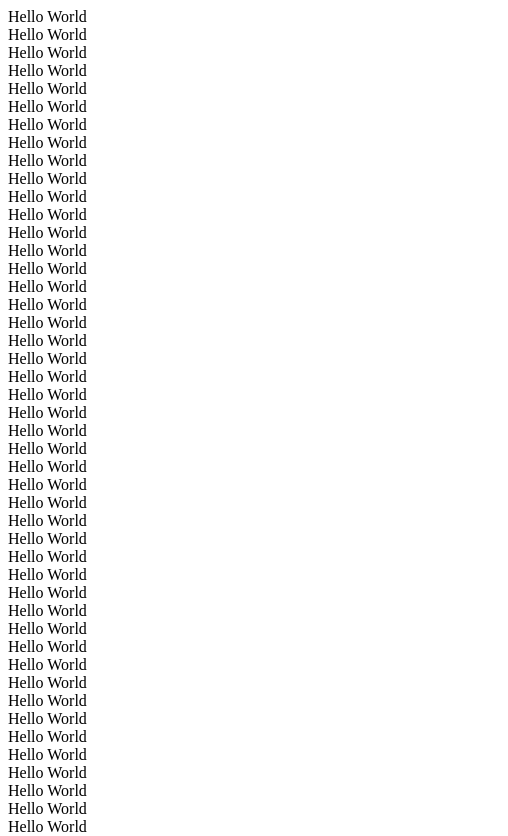
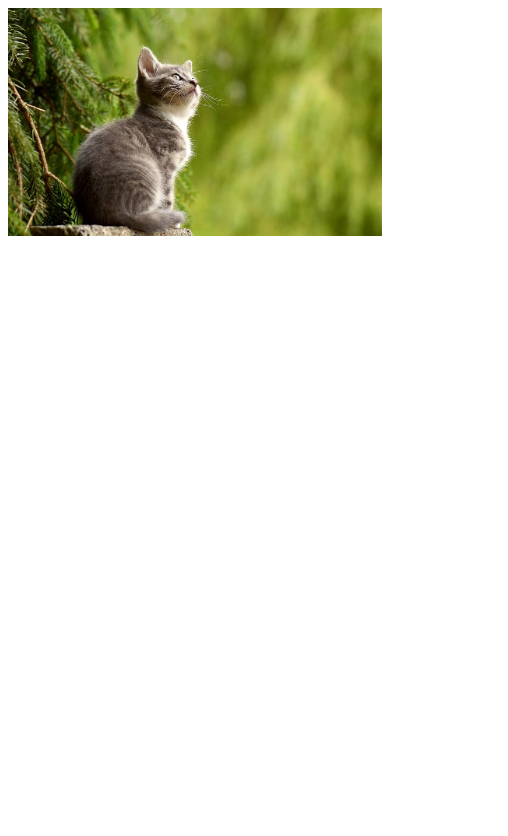
Before and after one commit to danielkellyio/opti-image, a Vue app: page / in a window 390 px wide. Shown: the top 836 px of the page, 508 px wide, since content can reach past the window. Built offline with nearby package versions, Linux system fonts and the light colour scheme.

Commit message:
made responsive option

```diff
--- a/src/App.vue
+++ b/src/App.vue
@@ -1,8 +1,8 @@
 <template>
   <div id="app">
-    <div v-for="index in 50" :key="`bye-${index}`">Hello World</div>
-    <opti-image background="blue" width="500px" height="500px" />
-    <div v-for="index in 50" :key="`bye-${index}`">Hello World</div>
+    <div style="background:#eee; overflow:hidden;">
+      <opti-image src="/assets/cat-2.webp" width="2000"/>
+    </div>
   </div>
 </template>
 <script>
@@ -17,10 +17,12 @@ export default {
 
 <style>
 .opti-image {
-  transition: 1s ease filter;
-  filter: blur(0px);
+  filter: blur(0);
+  opacity: 1;
+  transition: 1s ease filter, 1s ease opacity;
 }
-.opti-image-hidden {
-  filter: blur(30px);
+.opti-image-before-load {
+  filter: blur(20px);
+  opacity: 0;
 }
 </style>
--- a/src/components/OpiImage.vue
+++ b/src/components/OpiImage.vue
@@ -2,65 +2,107 @@
   <img
     ref="image"
     :class="{
-      'opti-image-hidden': !shouldDisplay,
       'opti-image': true,
-      'opti-image-in-viewport-once': inViewPortOnce
+      'opti-image-before-load': !loaded,
+      'opti-image-loaded': loaded,
+      'opti-image-responsive': responsive
     }"
-    :src="shouldDisplay && (inViewPortOnce || !lazy) ? smartSrc : ''"
-    :style="`background-color:${background}`"
+    :src="shouldDisplay ? smartSrc : ''"
+    :style="style"
+    @load="
+      loaded = true;
+      naturalWidth = $refs.image.naturalWidth;
+    "
+    @error="shouldDisplay ? (loadError = true) : ''"
+    :width="width"
+    :height="!responsive ? height : ''"
   />
 </template>
 
 <script>
-//TODO: Width height ratio support
-//TODO: Background color support
 //TODO: Srcset support
 export default {
   name: "OptiImage",
-  components: {},
   data() {
     return {
       webpChecked: false,
       webpSupported: false,
       inViewPortOnce: false,
-      fileTypeShortCuts: ["jpg", "gif", "png", "webp"]
+      fileTypeShortCuts: ["jpg", "gif", "png", "webp"],
+      loaded: false,
+      loadError: false,
+      clientWidth: 0,
+      naturalWidth: 0
     };
   },
   props: {
     lazy: { type: Boolean, default: true },
     src: { type: String, default: "" },
     backup: { type: String, default: "jpg" },
-    background: { type: String, default: "" }
+    responsive: { type: Boolean, default: true },
   },
   computed: {
+    style() {
+      let style = {};
+      if (this.width) style.width = `${this.width}px`;
+      if (this.aspectRatio && !this.loaded) {
+        style.height = 0;
+        style.paddingTop = `${this.aspectRatio}%`;
+      }
+
+      if (this.aspectRatio && this.loaded && this.responsive) {
+        style.height = `${this.clientWidth * (this.aspectRatio / 100)}px`;
+      }
+
+      return style;
+    },
+    aspectRatio() {
+      if (!this.width || !this.height) return null;
+      return (this.height / this.width) * 100;
+    },
     isWebP() {
       let file = this.src.split("?")[0];
       return file.endsWith(".webp");
     },
     smartBackup() {
       return this.fileTypeShortCuts.includes(this.backup)
-        ? this.src.replace(/\.webp$/, this.backup)
+        ? this.src.replace(/\.webp$/, `.${this.backup}`)
         : this.backup;
     },
     placeholder() {
-      let width = parseInt(this.$attrs.width) || 300;
-      let height = parseInt(this.$attrs.height) || Math.round(width * 0.75);
       let type = this.fileTypeShortCuts.includes(this.src) ? this.src : "jpg";
-      return `https://via.placeholder.com/${width}x${height}.${type}`;
+      return `https://via.placeholder.com/${this.width}x${this.height}.${type}`;
+    },
+    width() {
+      return parseInt(this.$attrs.width) || null;
+    },
+    height() {
+      return parseInt(this.$attrs.height) || null;
+    },
+    srcOnError() {
+      return this.placeholder + "?text=Image+Not+Found";
+    },
+    usesPlaceholder() {
+      return !this.src || this.fileTypeShortCuts.includes(this.src);
     },
     smartSrc() {
-      if (!this.src || this.fileTypeShortCuts.includes(this.src)) {
-        return this.placeholder;
-      }
+      if (this.loadError) return this.srcOnError;
+      if (this.usesPlaceholder) return this.placeholder;
 
-      if (!this.isWebP) return this.src;
-      return this.webpSupported ? this.src : this.smartBackup;
+      if (!this.isWebP || this.webpSupported) return this.src;
+      return this.smartBackup;
     },
     shouldDisplay() {
-      return this.webpChecked || !this.isWebP;
+      return (
+        (this.webpChecked || !this.isWebP) &&
+        (this.inViewPortOnce || !this.lazy)
+      );
     }
   },
   methods: {
+    /**
+     * Check client for webp support
+     */
     checkWebpSupport() {
       return new Promise((resolve, reject) => {
         let webP = new Image();
@@ -72,6 +114,10 @@ export default {
         };
       });
     },
+
+    /**
+     * Tell component that webp support has been checked and that we're good to try and display the image
+     */
     initImage() {
       if (this.isWebP) {
         this.checkWebpSupport()
@@ -88,39 +134,55 @@ export default {
       }
     },
     /**
-     * Thanks Chris Ferdinandi for simple vanilla js way of detecting in viewport
-     * https://gomakethings.com/how-to-test-if-an-element-is-in-the-viewport-with-vanilla-javascript/
+     * Check if the image is in the viewport
      * @returns {boolean}
      */
     inViewport() {
       let elem = this.$refs.image;
-      let bounding = elem.getBoundingClientRect();
-      return (
-        bounding.top >= 0 &&
-        bounding.left >= 0 &&
-        bounding.bottom <=
-          (window.innerHeight || document.documentElement.clientHeight) &&
-        bounding.right <=
-          (window.innerWidth || document.documentElement.clientWidth)
-      );
+      const { top, bottom } = elem.getBoundingClientRect();
+      const vHeight =
+        window.innerHeight || document.documentElement.clientHeight;
+
+      return (top > 0 || bottom > 0) && top < vHeight;
     },
-    initImageInViewport() {
+
+    /**
+     * For lazy loading, init the image not on load but when it's in the viewport
+     */
+    initImageWhenInViewport() {
       if (this.inViewport()) {
         this.inViewPortOnce = true;
         this.initImage();
       }
     },
+
+    /**
+     * Go ahead and check for any imgaes in viewport on load and initialize them
+     * Add an scroll event listener to the window
+     */
     checkInViewport() {
-      this.initImageInViewport();
-      window.addEventListener("scroll", this.initImageInViewport);
+      if (this.lazy) {
+        this.initImageWhenInViewport();
+        if (window) {
+          window.addEventListener("scroll", this.initImageWhenInViewport);
+        }
+      }
     }
   },
   mounted() {
+    //For lazy load check which images are in viewport and load accordingly
     if (this.lazy) this.checkInViewport();
+    //For non-lazy load go ahead and init the image
     if (!this.lazy) this.initImage();
+
+    this.clientWidth = this.$refs.image.clientWidth;
+    window.addEventListener("resize", () => {
+      this.clientWidth = this.$refs.image.clientWidth;
+      this.naturalWidth = this.$refs.image.naturalWidth;
+    });
   },
   destroyed() {
-    window.removeEventListener("scroll", this.initImageInViewport);
+    window.removeEventListener("scroll", this.initImageWhenInViewport);
   }
 };
 </script>
@@ -128,12 +190,13 @@ export default {
 <style scoped>
 img {
   min-height: 1px;
-  min-width: 1px;
 }
-.opti-image-hidden {
-  opacity: 0;
+.opti-image-before-load {
+  visibility: hidden;
 }
-:not(.opti-image-in-viewport-once) {
-  height: 0 !important;
+.opti-image-responsive {
+  max-width: 100%;
+  display: block;
+  object-fit: cover;
 }
 </style>
```
